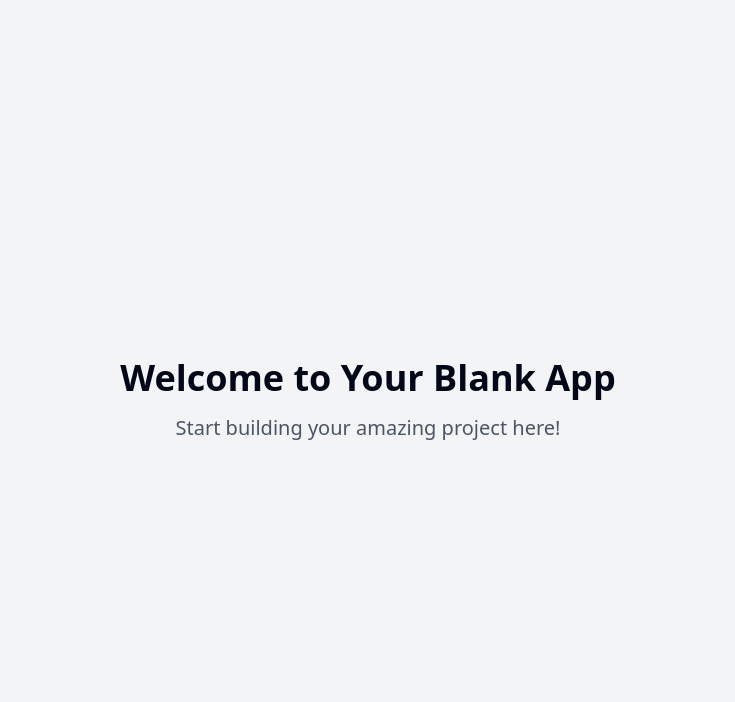
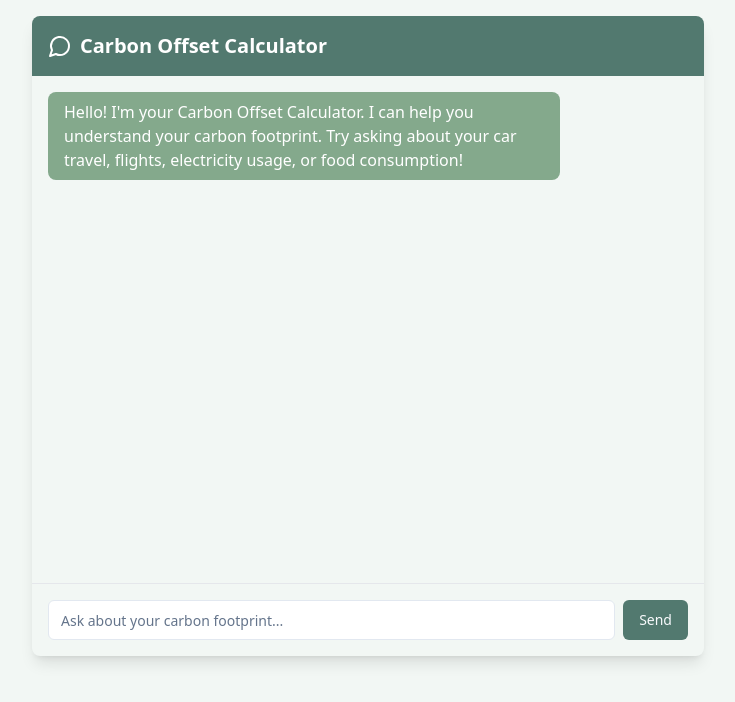
Before and after one commit to phaniswar23/earth-wise-chat, a React (Vite) app: page / in a window 1280 px wide. Shown: the top 702 px of the page, without its empty margins (272-1007 px from the left). Built offline with nearby package versions, Linux system fonts and the light colour scheme.

Commit message:
Add carbon offset chatbot
Implement a chatbot using the Gemini API to calculate carbon offsets.

```diff
--- /dev/null
+++ b/src/components/CarbonChat.tsx
@@ -0,0 +1,99 @@
+
+import React, { useState } from 'react';
+import { ChatMessage } from './ChatMessage';
+import { calculateCarbonFootprint, getSustainabilityTip } from '@/utils/carbonCalculations';
+import { Button } from '@/components/ui/button';
+import { Input } from '@/components/ui/input';
+import { MessageCircle } from 'lucide-react';
+
+export const CarbonChat = () => {
+  const [messages, setMessages] = useState<Array<{ text: string; isBot: boolean }>>([
+    {
+      text: "Hello! I'm your Carbon Offset Calculator. I can help you understand your carbon footprint. Try asking about your car travel, flights, electricity usage, or food consumption!",
+      isBot: true
+    }
+  ]);
+  const [input, setInput] = useState('');
+  const [isLoading, setIsLoading] = useState(false);
+
+  const processMessage = async (userInput: string) => {
+    try {
+      setIsLoading(true);
+
+      // For now, we'll use a simple pattern matching approach
+      // In a production app, you would want to use the Gemini API here
+      const lowerInput = userInput.toLowerCase();
+      let response = "I'm not sure how to help with that. Try asking about car travel, flights, electricity usage, or food consumption!";
+
+      // Simple pattern matching for demonstration
+      if (lowerInput.includes('car') && lowerInput.includes('km')) {
+        const km = parseFloat(lowerInput.match(/\d+/)?.[0] || '0');
+        const footprint = calculateCarbonFootprint('car', km);
+        const tip = getSustainabilityTip('car');
+        response = `Your ${km}km car journey produces approximately ${footprint.toFixed(2)}kg of CO2. ${tip}`;
+      } else if (lowerInput.includes('flight') && lowerInput.includes('km')) {
+        const km = parseFloat(lowerInput.match(/\d+/)?.[0] || '0');
+        const footprint = calculateCarbonFootprint('flight', km);
+        const tip = getSustainabilityTip('flight');
+        response = `Your ${km}km flight produces approximately ${footprint.toFixed(2)}kg of CO2. ${tip}`;
+      }
+
+      return response;
+    } catch (error) {
+      console.error('Error processing message:', error);
+      return "I'm sorry, I encountered an error. Please try again.";
+    } finally {
+      setIsLoading(false);
+    }
+  };
+
+  const handleSubmit = async (e: React.FormEvent) => {
+    e.preventDefault();
+    if (!input.trim()) return;
+
+    const userMessage = input.trim();
+    setMessages(prev => [...prev, { text: userMessage, isBot: false }]);
+    setInput('');
+
+    const botResponse = await processMessage(userMessage);
+    setMessages(prev => [...prev, { text: botResponse, isBot: true }]);
+  };
+
+  return (
+    <div className="flex flex-col h-[80vh] max-w-2xl mx-auto bg-[#F2F7F4] rounded-lg shadow-lg">
+      <div className="flex items-center gap-2 p-4 bg-[#52796F] text-white rounded-t-lg">
+        <MessageCircle className="w-6 h-6" />
+        <h2 className="text-xl font-semibold">Carbon Offset Calculator</h2>
+      </div>
+
+      <div className="flex-1 overflow-y-auto p-4 space-y-4">
+        {messages.map((message, index) => (
+          <ChatMessage
+            key={index}
+            message={message.text}
+            isBot={message.isBot}
+          />
+        ))}
+      </div>
+
+      <form onSubmit={handleSubmit} className="p-4 border-t border-gray-200">
+        <div className="flex gap-2">
+          <Input
+            value={input}
+            onChange={(e) => setInput(e.target.value)}
+            placeholder="Ask about your carbon footprint..."
+            disabled={isLoading}
+            className="flex-1"
+          />
+          <Button
+            type="submit"
+            disabled={isLoading}
+            className="bg-[#52796F] hover:bg-[#445E57]"
+          >
+            Send
+          </Button>
+        </div>
+      </form>
+    </div>
+  );
+};
--- /dev/null
+++ b/src/components/ChatMessage.tsx
@@ -0,0 +1,30 @@
+
+import React from 'react';
+import { cn } from "@/lib/utils";
+
+interface ChatMessageProps {
+  message: string;
+  isBot: boolean;
+}
+
+export const ChatMessage = ({ message, isBot }: ChatMessageProps) => {
+  return (
+    <div
+      className={cn(
+        "mb-4 flex w-full",
+        isBot ? "justify-start" : "justify-end"
+      )}
+    >
+      <div
+        className={cn(
+          "rounded-lg px-4 py-2 max-w-[80%]",
+          isBot
+            ? "bg-[#84A98C] text-white"
+            : "bg-[#52796F] text-white"
+        )}
+      >
+        {message}
+      </div>
+    </div>
+  );
+};
--- a/src/pages/Index.tsx
+++ b/src/pages/Index.tsx
@@ -1,12 +1,10 @@
-// Update this page (the content is just a fallback if you fail to update the page)
+
+import { CarbonChat } from "@/components/CarbonChat";
 
 const Index = () => {
   return (
-    <div className="min-h-screen flex items-center justify-center bg-gray-100">
-      <div className="text-center">
-        <h1 className="text-4xl font-bold mb-4">Welcome to Your Blank App</h1>
-        <p className="text-xl text-gray-600">Start building your amazing project here!</p>
-      </div>
+    <div className="min-h-screen bg-[#F2F7F4] p-4">
+      <CarbonChat />
     </div>
   );
 };
--- /dev/null
+++ b/src/utils/carbonCalculations.ts
@@ -0,0 +1,26 @@
+
+export const calculateCarbonFootprint = (activity: string, value: number): number => {
+  // Simplified carbon calculations (in kg CO2)
+  const factors = {
+    car: 0.2, // per km
+    flight: 0.2, // per km
+    electricity: 0.5, // per kWh
+    meat: 6.0, // per kg
+    vegetables: 0.4, // per kg
+  };
+
+  const activityType = activity.toLowerCase();
+  return factors[activityType as keyof typeof factors] * value || 0;
+};
+
+export const getSustainabilityTip = (activity: string): string => {
+  const tips = {
+    car: "Consider carpooling or using public transportation to reduce emissions.",
+    flight: "Try to combine trips and consider carbon offset programs for necessary flights.",
+    electricity: "Switch to LED bulbs and energy-efficient appliances.",
+    meat: "Consider incorporating more plant-based meals into your diet.",
+    vegetables: "Buy local and seasonal produce to reduce transportation emissions.",
+  };
+
+  return tips[activity as keyof typeof tips] || "Every small action counts towards reducing your carbon footprint!";
+};
```
